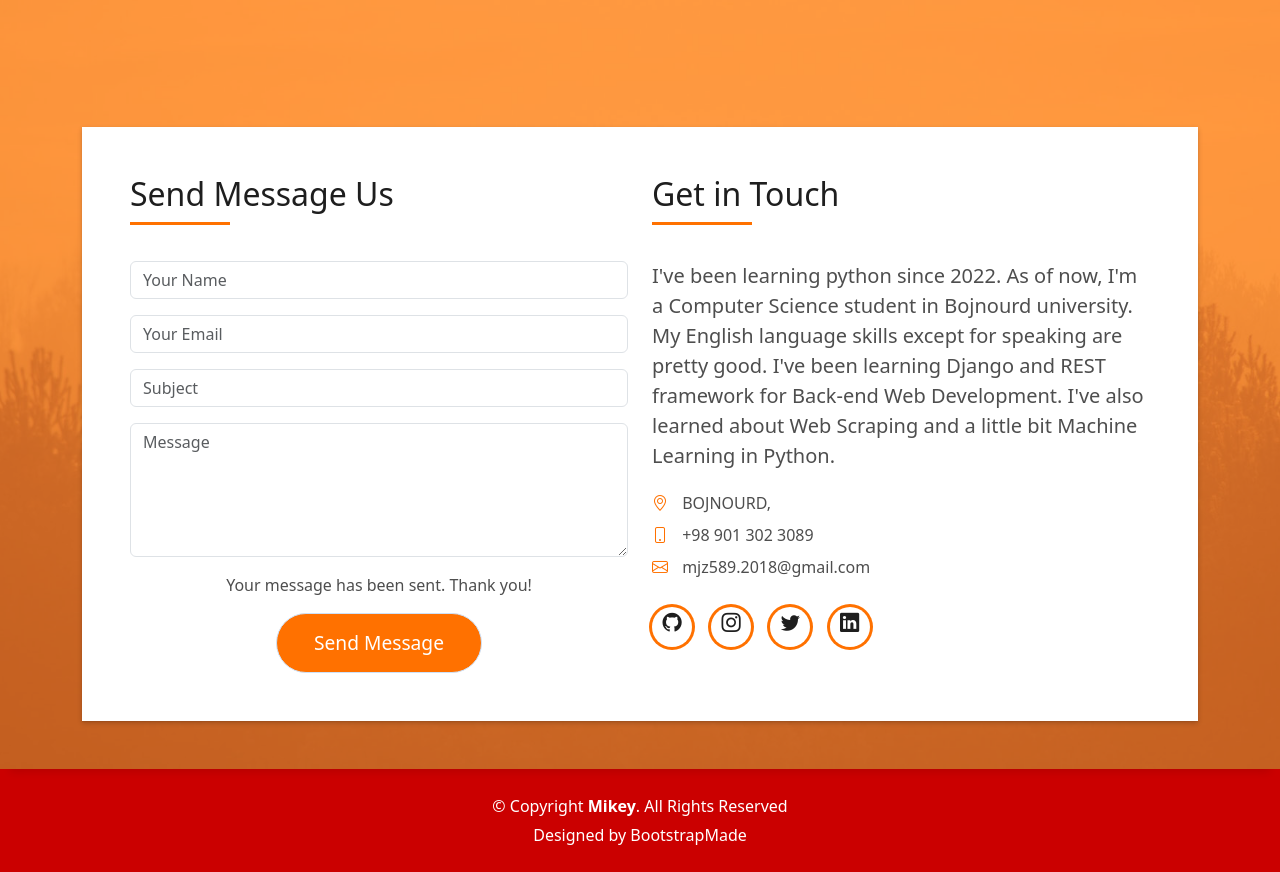
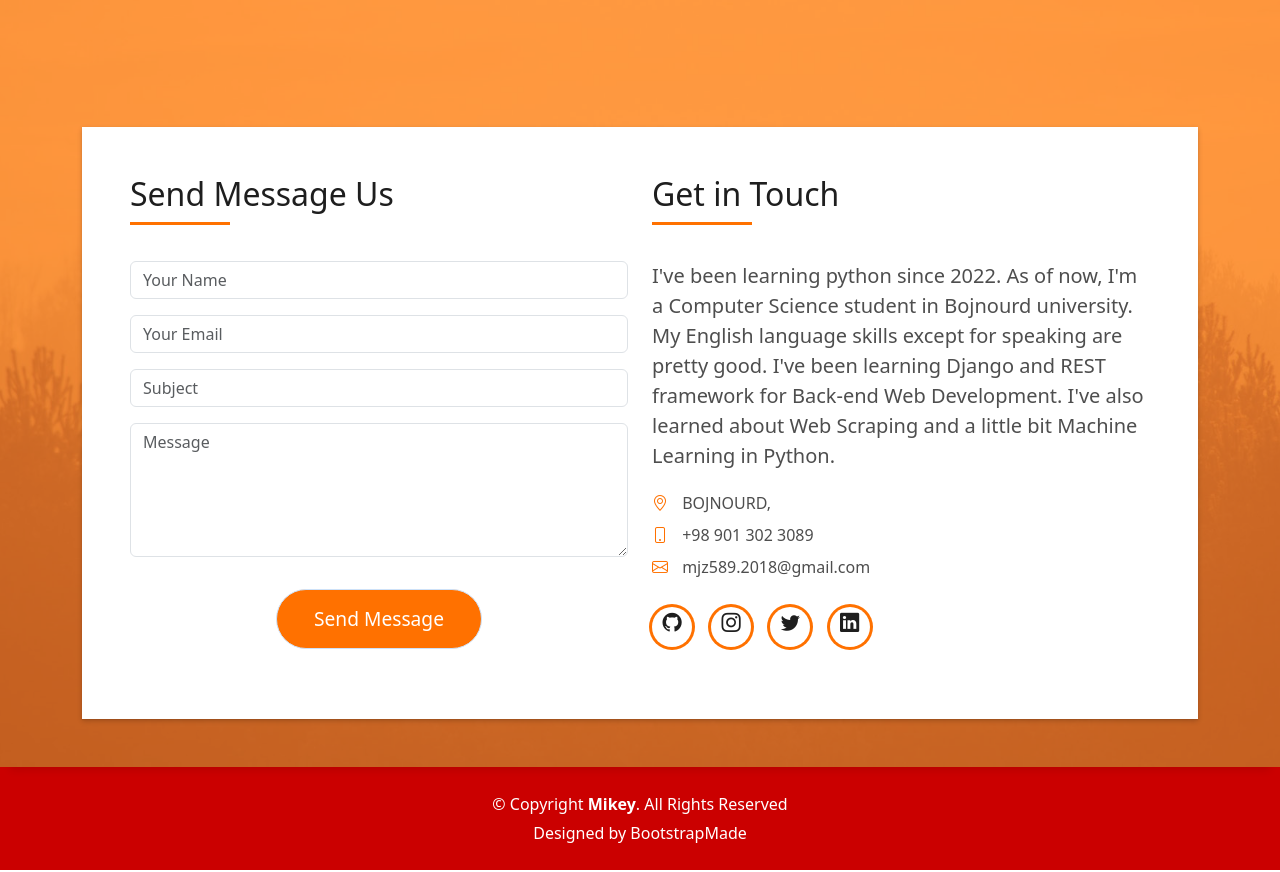
Before and after one commit to mjz589/Django-Blog-CBV-DRF, a Django app: template core/templates/index/index.html in a window 1280 px wide. Shown: the part 4135-5007 px from the top of the page. Run offline with Django 4.2, Linux system fonts and the light colour scheme; the template is opened without the code that fills it, so the values that code supplies are empty; parts of the project's set-up code (start-up, migrations or seed data) failed here and were passed over; some libraries are stand-ins or nearby versions.

Commit message:
refactored v1.1

```diff
--- a/core/templates/index/sections/contact.html
+++ b/core/templates/index/sections/contact.html
@@ -47,7 +47,7 @@
                         <div class="col-md-12 text-center my-3">
                           <!-- <div class="loading">Loading</div> -->
                           <div class="error-message"></div>
-                          <div class="sent-message">Your message has been sent. Thank you!</div>
+                          <!-- <div class="sent-message">Your message has been sent. Thank you!</div> -->
                         </div>
                         <div class="col-md-12 text-center">
                           <button type="submit" class="button button-a button-big button-rouded">Send Message</button>
--- a/core/website/views.py
+++ b/core/website/views.py
@@ -37,7 +37,7 @@ class IndexView(ListView):
 class ContactView(CreateView):
     model = Contact
     template_name = "index/index.html"
-    success_url =  reverse_lazy("website:index")
+    success_url = reverse_lazy("website:index")
     # form_class = CreateContactForm
     fields = [
         "name",
```
